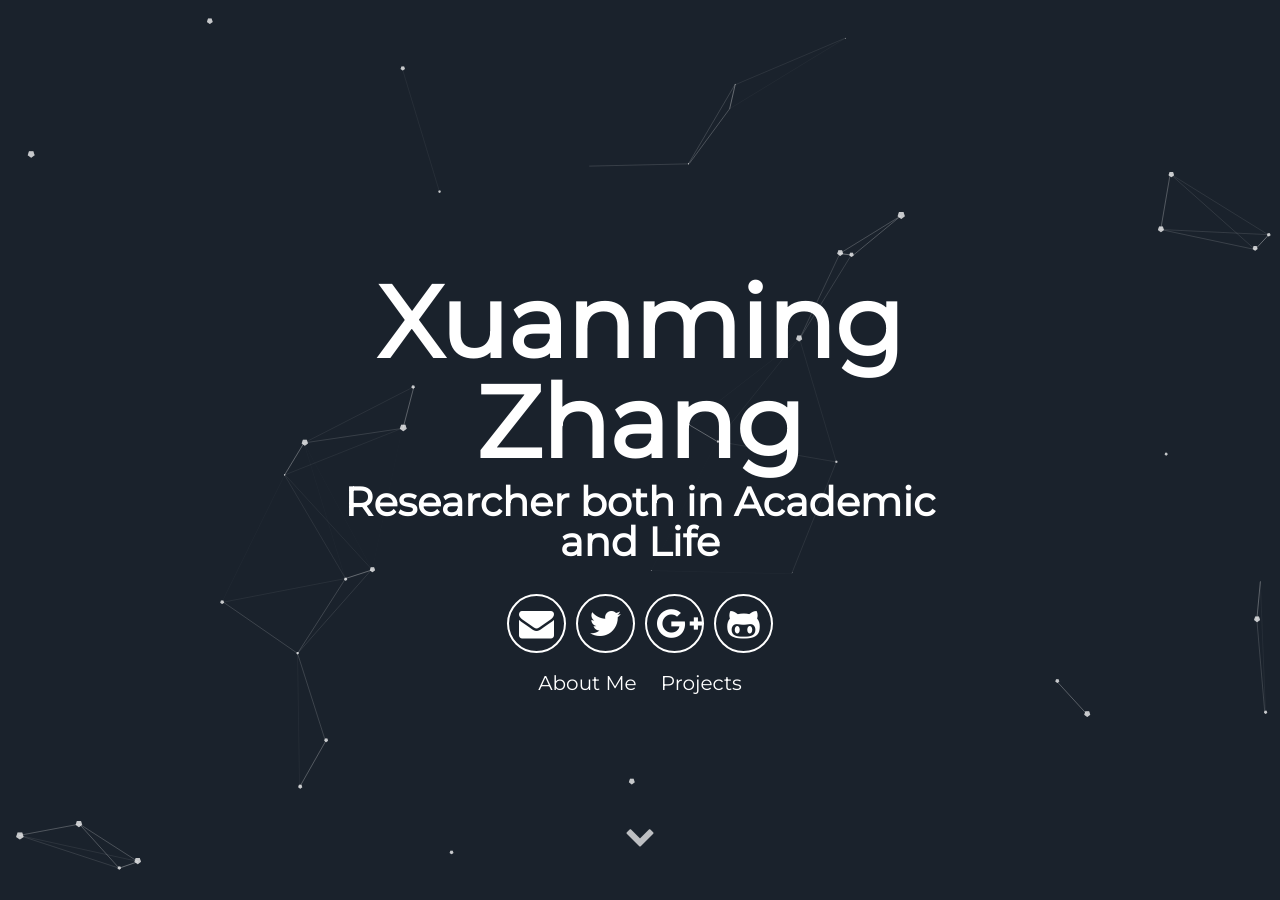
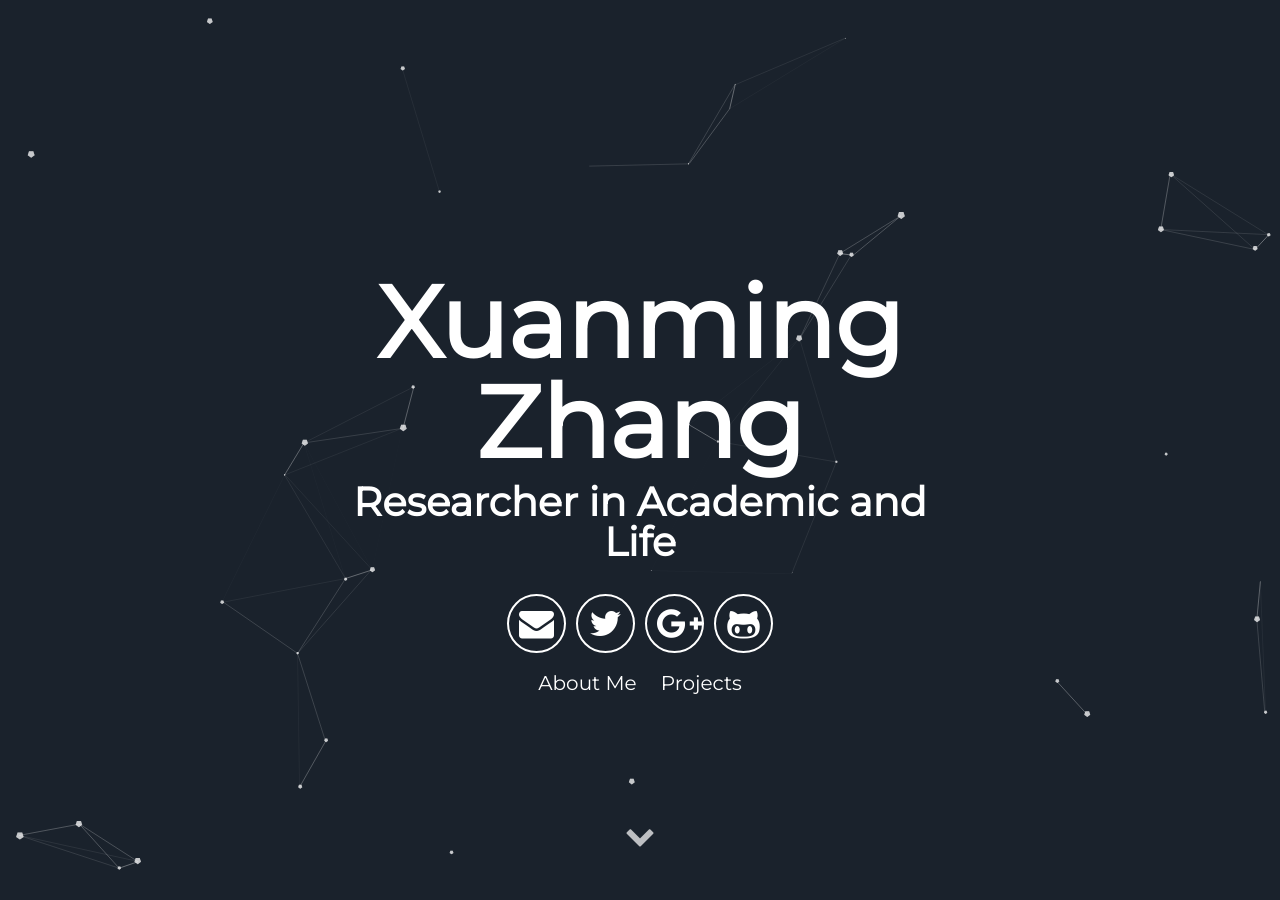
Before and after one commit to XMZhangAI/XMZhangAI.github.io, a Jekyll site: the page built from index.html, in a window 1280 px wide and 900 px high. Built offline with Jekyll 4.4.1, drawn with Linux system fonts in a browser that asks for light colours.

Commit message:
Update _config.yml

```diff
--- a/_config.yml
+++ b/_config.yml
@@ -7,7 +7,7 @@ description: Past achievements, current projects and future plans
 # User settings
 username: Xuanming Zhang
 user_description: I am a junior undergraduate student majoring in Information Science(CS/AI). My educational experience covers the Elite Institute of Enginnering Program of Peking University & Chongqing University (The Best Engineering Program in China), University of Bergen (European Ivy League), and now UW-Madison (ISci#11, CS#13). My research/internship experience covers Peking University SEKE Lab (mentors are Prof. Jin Zhi and Prof. Li Ge), Tsinghua University CoAI Lab (mentors are Prof. Huang Minlie, Prof. Yuan Yuan and Prof. Wang Hongning), ByteDance (mentors are Wang Xingnan, Chen Lu, etc.), Zhipu (mentors are Peng Libiao, Prof. Chen Zhuang), Zen-AI (mentor is Yan Libing). I am very grateful to the above institutions, mentors and collaborators.
-user_title: Researcher both in Academic and Life
+user_title: Researcher in Academic and Life
 email: xzhang2846@wisc.edu
 twitter_username: https://x.com/xuanmingzh36352
 github_username:  https://github.com/XMZhangAI
```
